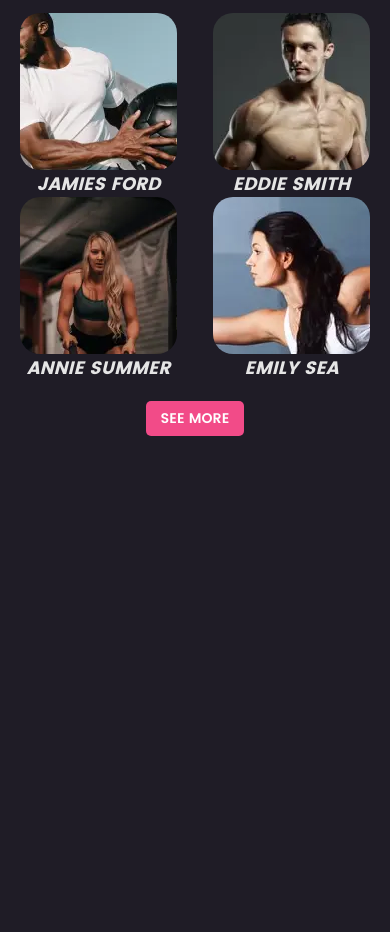
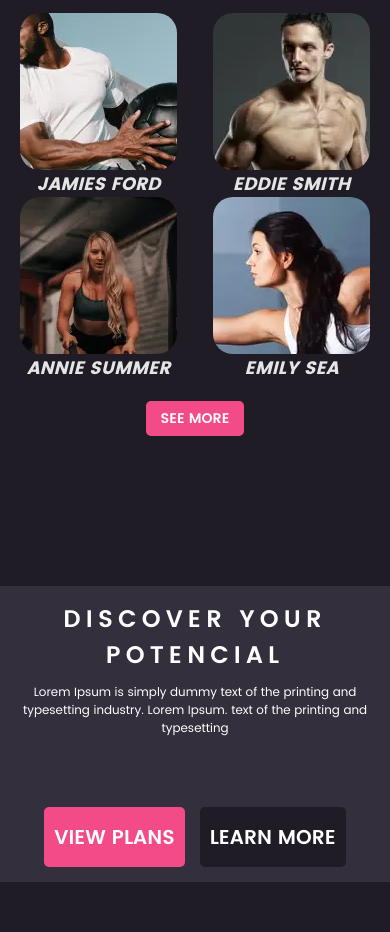
Before and after one commit to ptrv-dev/www-workout, a plain HTML site: page index.html in a window 390 px wide. Shown: the part 2521-3453 px from the top of the page. Before the commit the page ends 3032 px from the top, so only its background shows below. Drawn offline with Linux system fonts and the light colour scheme.

Commit message:
Update 2022-08-25T12:31:24.366Z

```diff
--- a/css/main.css
+++ b/css/main.css
@@ -43,7 +43,7 @@
   font-family: "Poppins";
   font-size: 14px;
   color: #ffffff;
-  background: #1F1C26;
+  background: #1f1c26;
 }
 
 .container {
@@ -84,7 +84,7 @@
   content: "";
   width: 75px;
   height: 5px;
-  background: #59253E;
+  background: #59253e;
 }
 
 .button {
@@ -93,7 +93,7 @@
   text-decoration: none;
   text-transform: uppercase;
   color: #ffffff;
-  background: #F24B88;
+  background: #f24b88;
   border: none;
   border-radius: 5px;
   padding: 7px 15px;
@@ -111,6 +111,9 @@
 }
 .button_accent {
   background: #ec3779;
+}
+.button_black {
+  background: #1F1C26;
 }
 
 @media (max-width: 1200px) {
@@ -169,7 +172,7 @@
 }
 .nav__link {
   line-height: 1.5;
-  color: #F2F2F2;
+  color: #f2f2f2;
   text-decoration: none;
   position: relative;
 }
@@ -179,7 +182,7 @@
   left: 0;
   bottom: -7.5px;
   height: 5px;
-  background: #59253E;
+  background: #59253e;
   width: 0;
   visibility: hidden;
   transition: width 0.3s;
@@ -194,14 +197,14 @@
 }
 .nav__button {
   line-height: 1.5;
-  color: #F2F2F2;
+  color: #f2f2f2;
   text-decoration: none;
   padding: 0 7px;
-  border: 1px solid #F2F2F2;
+  border: 1px solid #f2f2f2;
 }
 .nav__button_accent {
-  background: #F24B88;
-  border-color: #F24B88;
+  background: #f24b88;
+  border-color: #f24b88;
 }
 
 .burger-header {
@@ -224,7 +227,7 @@
     width: 100%;
     height: 100%;
     z-index: 10;
-    background: #1F1C26;
+    background: #1f1c26;
     display: flex;
     justify-content: center;
     align-items: center;
@@ -268,7 +271,7 @@
   .burger-header span {
     width: 100%;
     height: 2px;
-    background: #F2F2F2;
+    background: #f2f2f2;
     transition: transform 0.3s, opacity 0.3s;
   }
   .burger-header_active {
@@ -392,7 +395,7 @@
 .cards-main-card__button span {
   width: 40px;
   height: 40px;
-  background: #F24B88;
+  background: #f24b88;
   border-radius: 50%;
   display: flex;
   align-items: center;
@@ -589,7 +592,7 @@
 
 .item-our-team {
   flex: 0 0 261px;
-  background: #F2F2F2;
+  background: #f2f2f2;
   display: flex;
   flex-direction: column;
   margin-bottom: 40px;
@@ -605,7 +608,7 @@
   font-size: 18px;
   line-height: 1.5;
   text-transform: uppercase;
-  color: #0D0D0D;
+  color: #0d0d0d;
 }
 .item-our-team__subtitle {
   font-style: italic;
@@ -677,3 +680,72 @@
     margin: 0 auto;
   }
 }
+.discover {
+  padding: 75px 0 50px 0;
+}
+.discover__container {
+  background: #332f3c;
+  padding: 65px 140px;
+  display: flex;
+  flex-direction: column;
+  align-items: center;
+}
+.discover__title {
+  font-weight: 600;
+  font-size: 48px;
+  line-height: 1.5;
+  text-align: center;
+  letter-spacing: 0.215em;
+  color: #ffffff;
+}
+.discover__text {
+  font-size: 13px;
+  line-height: 1.5384615385;
+  text-align: center;
+  color: #ffffff;
+  max-width: 664px;
+  margin-bottom: 70px;
+}
+.discover__row {
+  display: flex;
+}
+.discover__button:not(:last-child) {
+  margin-right: 30px;
+}
+
+@media (max-width: 1024px) {
+  .discover__container {
+    padding: 60px;
+  }
+}
+@media (max-width: 768px) {
+  .discover__row {
+    flex-wrap: wrap;
+  }
+  .discover__button {
+    border-radius: 5px;
+    padding: 15px 10px;
+  }
+}
+@media (max-width: 600px) {
+  .discover__container {
+    padding: 60px 30px;
+  }
+  .discover__button:not(:last-child) {
+    margin-right: 15px;
+  }
+}
+@media (max-width: 425px) {
+  .discover__container {
+    padding: 15px 0;
+  }
+  .discover__title {
+    font-size: 24px;
+    line-height: 1.5;
+    margin-bottom: 10px;
+  }
+  .discover__text {
+    font-size: 12px;
+    line-height: 1.5;
+  }
+}
--- a/index.html
+++ b/index.html
@@ -53,7 +53,9 @@
 						<button class="button button_big button main__button">
 							Try for free
 						</button>
-						<button class="button button_big button_accent main__button">Try for free</button>
+						<button class="button button_big button_accent main__button">
+							Try for free
+						</button>
 					</div>
 				</div>
 				<div class="main__col main__col_big">
@@ -82,7 +84,7 @@
 										/>
 									</svg>
 								</span>
-                                Explore More
+								Explore More
 							</a>
 						</div>
 						<div class="cards-main__card cards-main-card">
@@ -106,7 +108,7 @@
 										/>
 									</svg>
 								</span>
-                                Explore More
+								Explore More
 							</a>
 						</div>
 					</div>
@@ -122,26 +124,35 @@
 				<div class="latest-training__content">
 					<div class="latest-training__item latest-training-item">
 						<div class="latest-training-item__image">
-							<picture><source srcset="./img/latest-training/running.webp" type="image/webp"><img src="./img/latest-training/running.png" alt=""></picture>
+							<picture><source srcset="./img/latest-training/running.webp" type="image/webp"><img src="./img/latest-training/running.png" alt="" /></picture>
 						</div>
 						<h4 class="latest-training-item__title">Running</h4>
-						<p class="latest-training-item__text">Lorem ipsum dolor sit amet, consectetur adipiscing elit. Maecenas fringilla, lacus eget consequat </p>
+						<p class="latest-training-item__text">
+							Lorem ipsum dolor sit amet, consectetur adipiscing elit. Maecenas
+							fringilla, lacus eget consequat
+						</p>
 						<a href="#" class="button latest-training-item__button">See more</a>
 					</div>
 					<div class="latest-training__item latest-training-item">
 						<div class="latest-training-item__image">
-							<picture><source srcset="./img/latest-training/lifting.webp" type="image/webp"><img src="./img/latest-training/lifting.png" alt=""></picture>
+							<picture><source srcset="./img/latest-training/lifting.webp" type="image/webp"><img src="./img/latest-training/lifting.png" alt="" /></picture>
 						</div>
 						<h4 class="latest-training-item__title">Lifting</h4>
-						<p class="latest-training-item__text">Lorem ipsum dolor sit amet, consectetur adipiscing elit. Maecenas fringilla, lacus eget consequat </p>
+						<p class="latest-training-item__text">
+							Lorem ipsum dolor sit amet, consectetur adipiscing elit. Maecenas
+							fringilla, lacus eget consequat
+						</p>
 						<a href="#" class="button latest-training-item__button">See more</a>
 					</div>
 					<div class="latest-training__item latest-training-item">
 						<div class="latest-training-item__image">
-							<picture><source srcset="./img/latest-training/yoga.webp" type="image/webp"><img src="./img/latest-training/yoga.png" alt=""></picture>
+							<picture><source srcset="./img/latest-training/yoga.webp" type="image/webp"><img src="./img/latest-training/yoga.png" alt="" /></picture>
 						</div>
 						<h4 class="latest-training-item__title">Yoga</h4>
-						<p class="latest-training-item__text">Lorem ipsum dolor sit amet, consectetur adipiscing elit. Maecenas fringilla, lacus eget consequat </p>
+						<p class="latest-training-item__text">
+							Lorem ipsum dolor sit amet, consectetur adipiscing elit. Maecenas
+							fringilla, lacus eget consequat
+						</p>
 						<a href="#" class="button latest-training-item__button">See more</a>
 					</div>
 				</div>
@@ -155,45 +166,57 @@
 				<div class="our-team__content">
 					<div class="our-team__item item-our-team">
 						<div class="item-our-team__image">
-							<picture><source srcset="./img/our-team/01.webp" type="image/webp"><img src="./img/our-team/01.png" alt=""></picture>
+							<picture><source srcset="./img/our-team/01.webp" type="image/webp"><img src="./img/our-team/01.png" alt="" /></picture>
 						</div>
 						<div class="item-our-team__content">
 							<h4 class="item-our-team__title">jamies ford</h4>
 							<h5 class="item-our-team__subtitle">trainer</h5>
-							<p class="item-our-team__text">Lorem ipsum dolor sit amet, consectetur adipiscing elit. Maecenas fringilla, lacus eget consequat </p>
+							<p class="item-our-team__text">
+								Lorem ipsum dolor sit amet, consectetur adipiscing elit.
+								Maecenas fringilla, lacus eget consequat
+							</p>
 							<a href="#" class="button item-our-team__button">See more</a>
 						</div>
 					</div>
 					<div class="our-team__item item-our-team">
 						<div class="item-our-team__image">
-							<picture><source srcset="./img/our-team/02.webp" type="image/webp"><img src="./img/our-team/02.png" alt=""></picture>
+							<picture><source srcset="./img/our-team/02.webp" type="image/webp"><img src="./img/our-team/02.png" alt="" /></picture>
 						</div>
 						<div class="item-our-team__content">
 							<h4 class="item-our-team__title">eddie smith</h4>
 							<h5 class="item-our-team__subtitle">trainer</h5>
-							<p class="item-our-team__text">Lorem ipsum dolor sit amet, consectetur adipiscing elit. Maecenas fringilla, lacus eget consequat </p>
+							<p class="item-our-team__text">
+								Lorem ipsum dolor sit amet, consectetur adipiscing elit.
+								Maecenas fringilla, lacus eget consequat
+							</p>
 							<a href="#" class="button item-our-team__button">See more</a>
 						</div>
 					</div>
 					<div class="our-team__item item-our-team">
 						<div class="item-our-team__image">
-							<picture><source srcset="./img/our-team/03.webp" type="image/webp"><img src="./img/our-team/03.png" alt=""></picture>
+							<picture><source srcset="./img/our-team/03.webp" type="image/webp"><img src="./img/our-team/03.png" alt="" /></picture>
 						</div>
 						<div class="item-our-team__content">
 							<h4 class="item-our-team__title">annie summer</h4>
 							<h5 class="item-our-team__subtitle">trainer</h5>
-							<p class="item-our-team__text">Lorem ipsum dolor sit amet, consectetur adipiscing elit. Maecenas fringilla, lacus eget consequat </p>
+							<p class="item-our-team__text">
+								Lorem ipsum dolor sit amet, consectetur adipiscing elit.
+								Maecenas fringilla, lacus eget consequat
+							</p>
 							<a href="#" class="button item-our-team__button">See more</a>
 						</div>
 					</div>
 					<div class="our-team__item item-our-team">
 						<div class="item-our-team__image">
-							<picture><source srcset="./img/our-team/04.webp" type="image/webp"><img src="./img/our-team/04.png" alt=""></picture>
+							<picture><source srcset="./img/our-team/04.webp" type="image/webp"><img src="./img/our-team/04.png" alt="" /></picture>
 						</div>
 						<div class="item-our-team__content">
 							<h4 class="item-our-team__title">emily sea</h4>
 							<h5 class="item-our-team__subtitle">trainer</h5>
-							<p class="item-our-team__text">Lorem ipsum dolor sit amet, consectetur adipiscing elit. Maecenas fringilla, lacus eget consequat </p>
+							<p class="item-our-team__text">
+								Lorem ipsum dolor sit amet, consectetur adipiscing elit.
+								Maecenas fringilla, lacus eget consequat
+							</p>
 							<a href="#" class="button item-our-team__button">See more</a>
 						</div>
 					</div>
@@ -201,6 +224,21 @@
 				</div>
 			</div>
 		</section>
+		<section class="section discover">
+			<div class="container discover__container">
+				<h2 class="discover__title">DISCOVER YOUR POTENCIAL</h2>
+				<p class="discover__text">
+					Lorem Ipsum is simply dummy text of the printing and typesetting
+					industry. Lorem Ipsum. text of the printing and typesetting
+				</p>
+				<div class="discover__row">
+					<a href="#" class="button button_big discover__button">VIEW PLANS</a>
+					<a href="#" class="button button_big button_black discover__button"
+						>LEARN MORE</a
+					>
+				</div>
+			</div>
+		</section>
 		<script src="./js/app.min.js"></script>
 	</body>
 </html>
```
Also changed, not shown: css/main.min.css.
